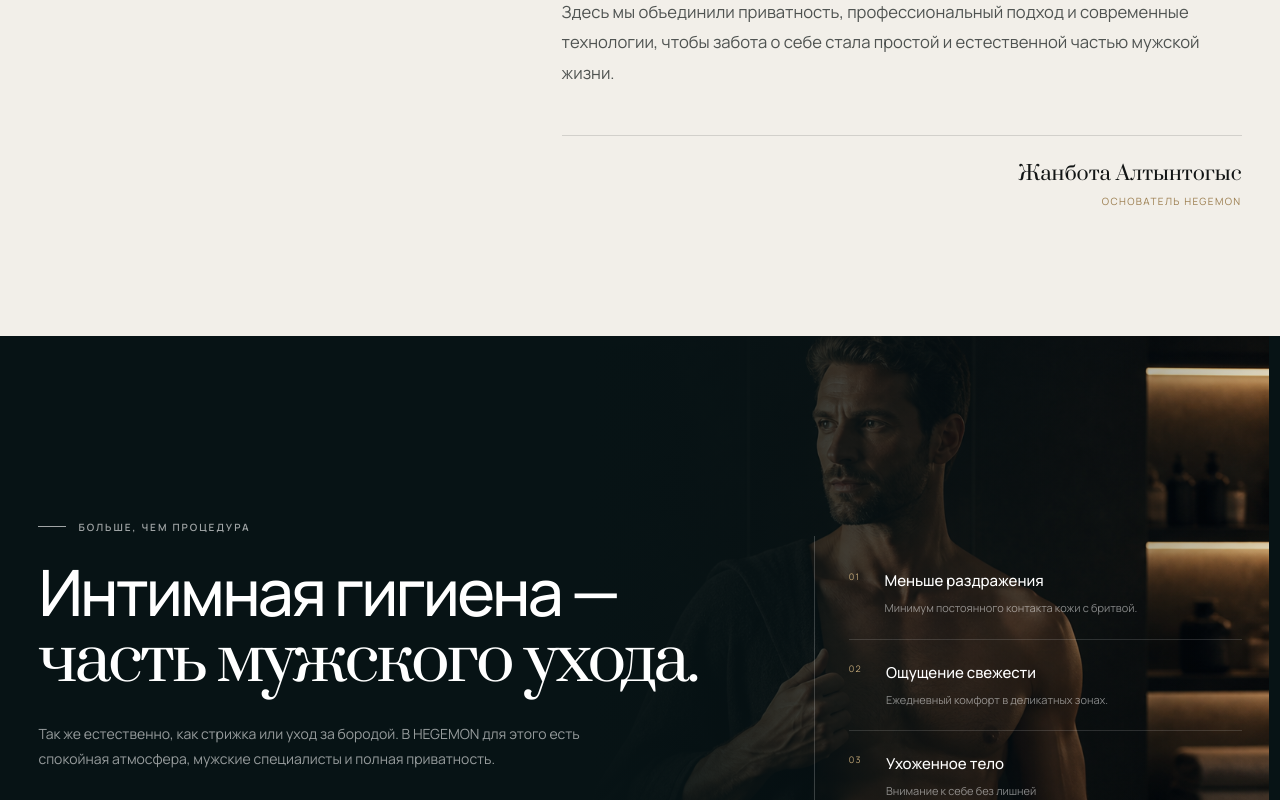
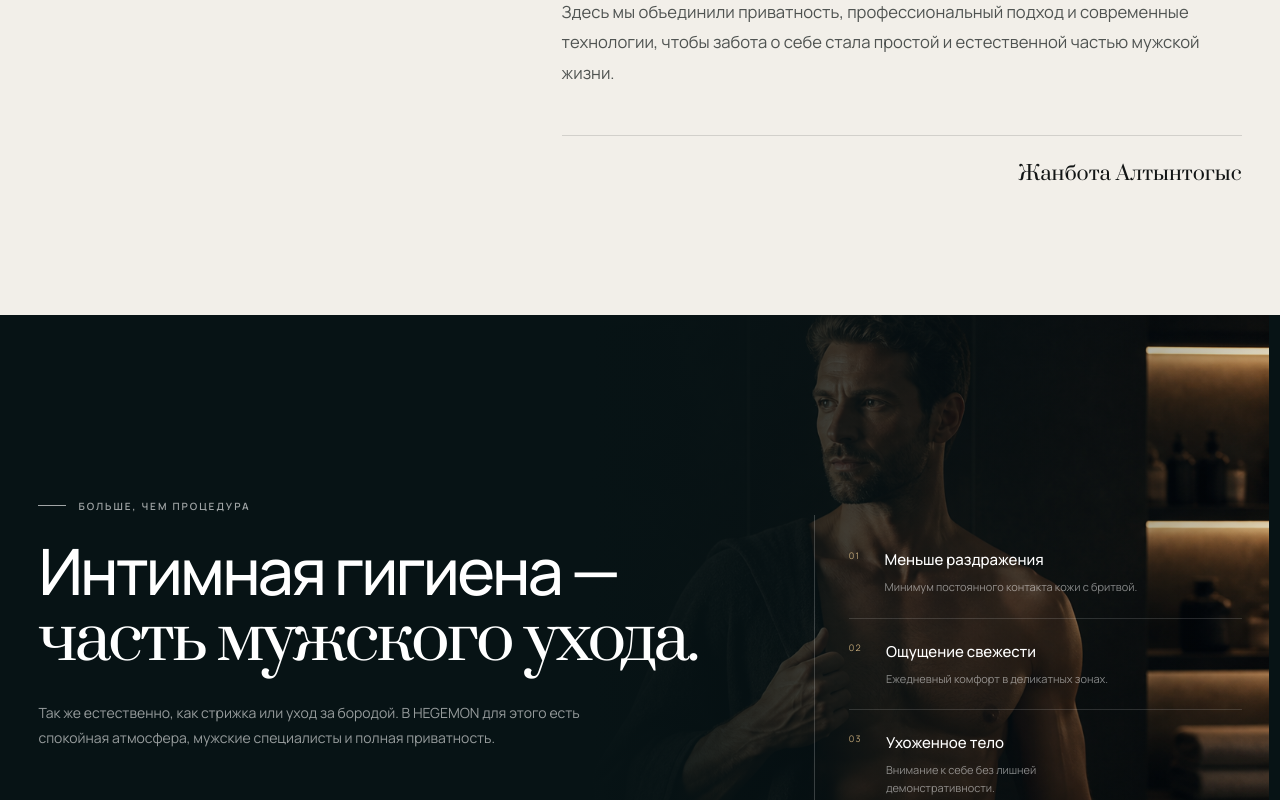
Before and after one commit to ahmedddd-code/hegemon, a React (Vite) app: page /about in a window 1280 px wide. Shown: the part 1860-2660 px from the top of the page. Built offline with nearby package versions, Linux system fonts and the light colour scheme; no server answers.

Commit message:
Remove founder role label

```diff
--- a/src/components/AboutStory.tsx
+++ b/src/components/AboutStory.tsx
@@ -27,7 +27,7 @@ export function AboutStory() {
             <p>Мне хотелось создать место, где мужчина чувствует себя комфортно с первого визита — без ощущения салона красоты и без стеснения говорить о деликатных вопросах.</p>
             <p className="founder-story__origin">Так появился <strong>HEGEMON — пространство, созданное вокруг потребностей мужчины.</strong></p>
             <p>Здесь мы объединили приватность, профессиональный подход и современные технологии, чтобы забота о себе стала простой и естественной частью мужской жизни.</p>
-            <footer><strong>Жанбота Алтынтогыс</strong><em>Основатель HEGEMON</em></footer>
+            <footer><strong>Жанбота Алтынтогыс</strong></footer>
           </div>
         </div>
       </section>
--- a/src/styles/about.css
+++ b/src/styles/about.css
@@ -19,7 +19,6 @@
 .founder-story__copy .founder-story__origin strong { font-weight:400; }
 .founder-story__copy footer { margin-top:46px; padding-top:24px; display:flex; align-items:flex-end; flex-direction:column; gap:7px; border-top:1px solid var(--line); text-align:right; }
 .founder-story__copy footer strong { color:var(--ink); font:20px 'Prata',serif; }
-.founder-story__copy footer em { color:var(--gold-dark); font-size:10px; letter-spacing:.14em; text-transform:uppercase; }
 .hygiene { position:relative; min-height:690px; display:flex; align-items:center; color:#fff; background:#071315 url('/images/hegemon-hero-man.png') 88% center/auto 115% no-repeat; }
 .hygiene::before { content:''; position:absolute; inset:0; background:linear-gradient(90deg,#071315 0%,#071315 46%,rgba(7,19,21,.72) 67%,rgba(7,19,21,.12)); }
 .hygiene__content { position:relative; z-index:1; display:grid; grid-template-columns:1.05fr .65fr; gap:7%; align-items:end; }
```
